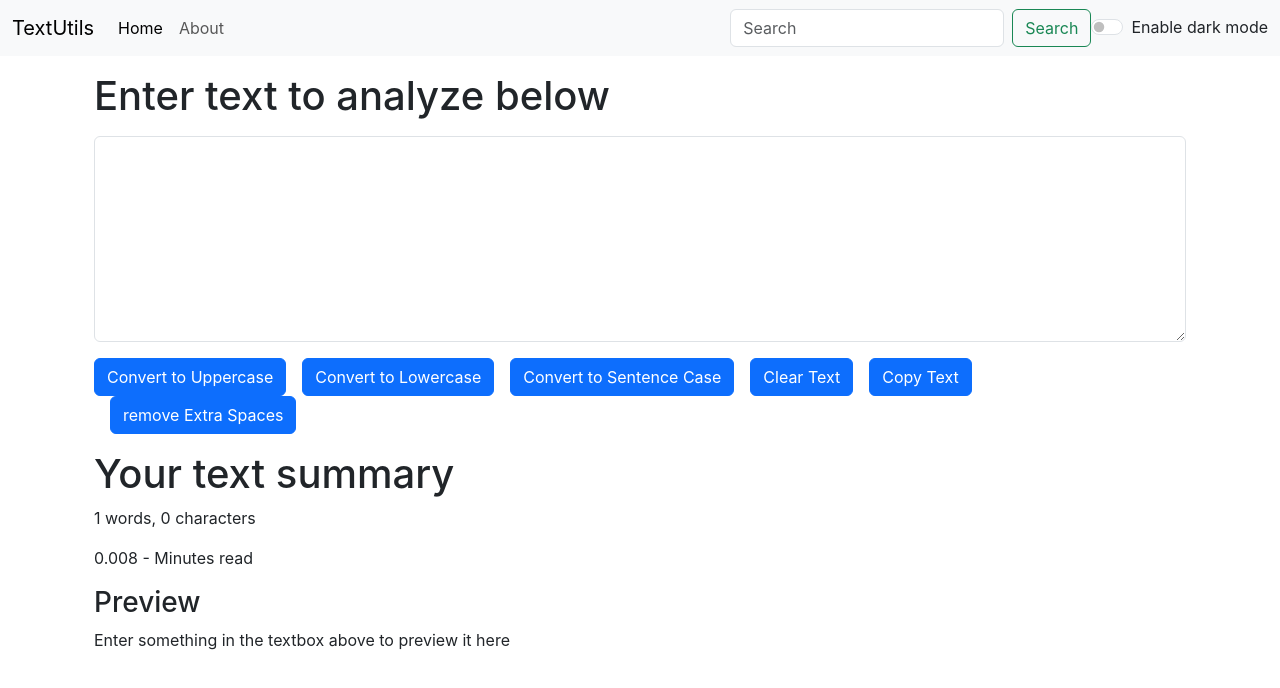
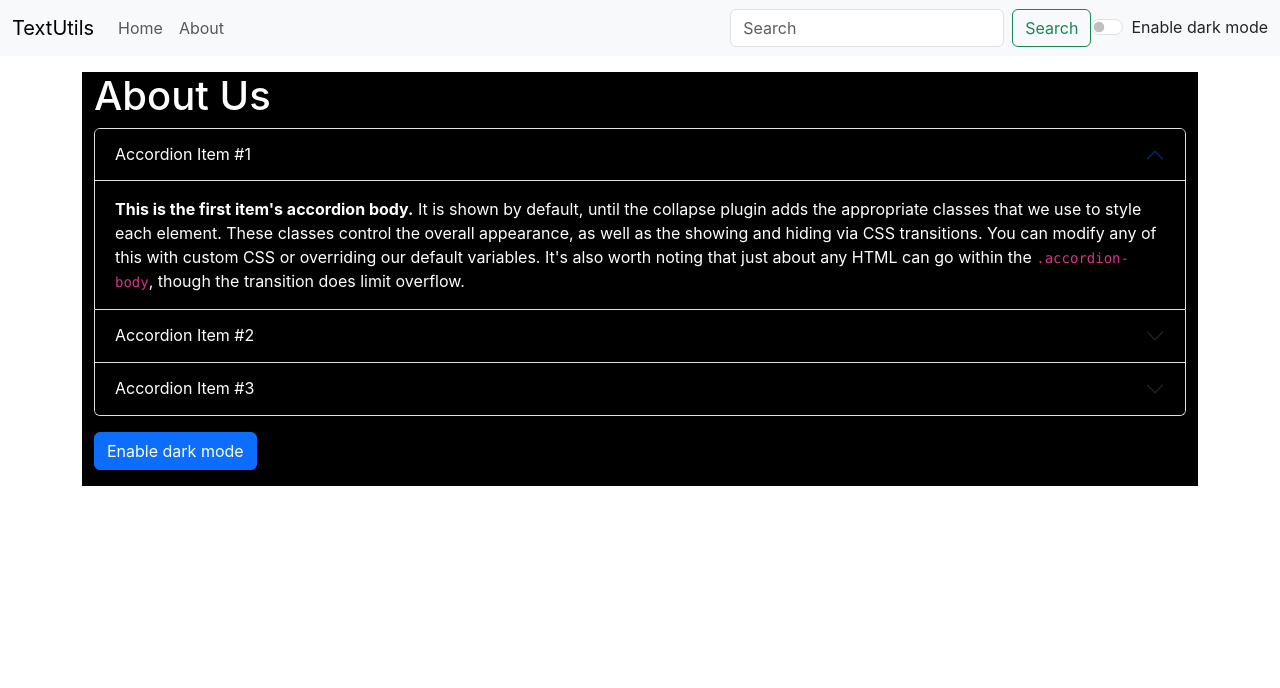
Before and after one commit to arghadeep23/TextUtils, a React (Create React App) app: page /about in a window 1280 px wide. Shown: the top 688 px of the page. Built offline with nearby package versions, Linux system fonts and the light colour scheme.

Commit message:
added routers

```diff
--- a/package.json
+++ b/package.json
@@ -8,6 +8,7 @@
     "@testing-library/user-event": "^13.5.0",
     "react": "^18.2.0",
     "react-dom": "^18.2.0",
+    "react-router-dom": "^6.11.2",
     "react-scripts": "5.0.1",
     "web-vitals": "^2.1.4"
   },
--- a/src/App.js
+++ b/src/App.js
@@ -5,7 +5,13 @@ import React, { useState } from "react"
 import Navbar from './components/Navbar.js'
 import TextForm from './components/TextForm.js'
 import Alert from './components/Alert';
-import {createRoot} from 'react-dom/client'
+import { createRoot } from 'react-dom/client'
+import {
+  BrowserRouter as Router,
+  Routes,
+  Route,
+  Link
+} from "react-router-dom";
 function App() {
   const [mode, setMode] = useState('light'); // whether dark mode is enabled or not
   const [alert, setAlert] = useState(null);
@@ -31,14 +37,14 @@ function App() {
       type: type
     });
     //setTimeout(dismissAlert, 2000);
-    setTimeout(()=>{setAlert(null)},1500);
+    setTimeout(() => { setAlert(null) }, 1500);
   }
   const toggleMode = () => {
     if (mode === 'light') {
       setMode('dark');
       document.body.style.backgroundColor = 'grey';
       showAlert("Dark mode has been enabled", "success");
-      document.title='TextUtils - DarkMode'
+      document.title = 'TextUtils - DarkMode'
       // setInterval(()=>{
       //   document.title='Install TextUtils now'
       // },2000);
@@ -50,22 +56,28 @@ function App() {
       setMode('light');
       document.body.style.backgroundColor = 'white';
       showAlert("Light mode has been enabled", "success");
-      document.title='TextUtils - LightMode'
+      document.title = 'TextUtils - LightMode'
     }
   }
   return (
     // JSX
     // here title is a prop that is passed to the component called Navbar
     <>
+      <Router>
         <Navbar title="TextUtils" mode={mode} toggleMode={toggleMode} />
         <div className="classAlert">
           <Alert alert={alert} />
         </div>
 
         <div className='container my-3'>
-        <TextForm heading='Enter text to analyze below' mode={mode} showAlert={showAlert} />
+          <Routes>
+            <Route exact path="/about" element={<About />}/>
+            <Route exact path="/" element={<TextForm heading='Enter text to analyze below' mode={mode} showAlert={showAlert} />}/>
+          </Routes>
+
           {/* <About/> */}
         </div>
+      </Router>
     </>
   );
 }
--- a/src/components/Alert.js
+++ b/src/components/Alert.js
@@ -6,9 +6,9 @@ export default function Alert(props) {
     }
     return (
 
-        props.alert && <div className={`alert alert-${props.alert.type} alert-dismissible fade show`} role="alert">
+        props.alert && <div className={`alert alert-${props.alert.type} alert-dismissible fade show`} id="alert" role="alert">
             <strong >{capitalize(props.alert.type)}</strong> {props.alert.msg}
-            <button type="button" className="btn-close" data-bs-dismiss="alert" aria-label="Close"></button>
+            {/* <button type="button" className="btn-close" data-bs-dismiss="alert" aria-label="Close"></button> */}
         </div>
 
     )
--- a/src/components/Navbar.js
+++ b/src/components/Navbar.js
@@ -1,14 +1,14 @@
 import React from "react";
 import PropTypes from 'prop-types'
-
+import {Link} from 'react-router-dom'
 export default function Navbar(props) {
   return (
 
     <nav className={`navbar navbar-expand-lg bg-${props.mode} navbar-${props.mode}`}>
       <div className="container-fluid">
-        <a className="navbar-brand" href="/">
+        <Link className="navbar-brand" to="/">
           {props.title}
-        </a>
+        </Link>
         <button
           className="navbar-toggler"
           type="button"
@@ -23,14 +23,14 @@ export default function Navbar(props) {
         <div className="collapse navbar-collapse" id="navbarSupportedContent">
           <ul className="navbar-nav me-auto mb-2 mb-lg-0">
             <li className="nav-item">
-              <a className="nav-link active" aria-current="page" href="/">
+              <Link className="nav-link" aria-current="page" to="/">
                 Home
-              </a>
+              </Link>
             </li>
             <li className="nav-item">
-              <a className="nav-link" href="/">
+              <Link className="nav-link" to="/about">
                 About
-              </a>
+              </Link>
             </li>
           </ul>
           <form className="d-flex" role="search">
--- a/src/components/TextForm.js
+++ b/src/components/TextForm.js
@@ -18,7 +18,6 @@ export default function TextForm(props) {
     let text=document.getElementById('exampleFormControlTextarea1');
     text.select();
     navigator.clipboard.writeText(text.value);
-    alert('Copied to clipboard');
     props.showAlert("Copied to clipboard","success")
   }
   const handleClrClick=()=>{
```
Also changed, not shown: 1 other file (tests, documents, lock files or other folders). Lines whose indentation alone changed are shown as unchanged.
